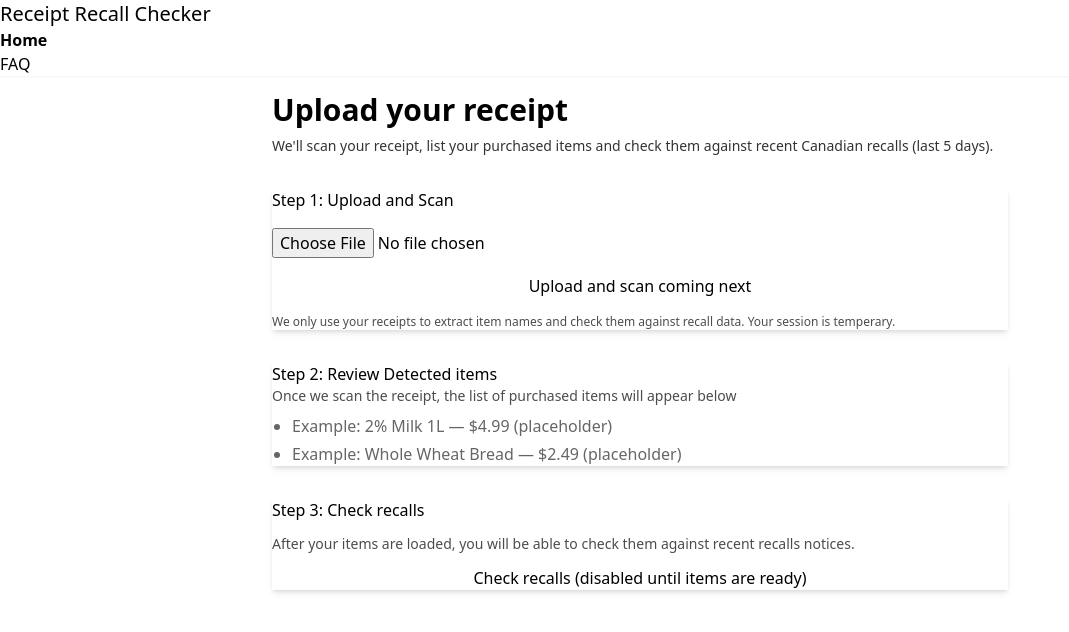
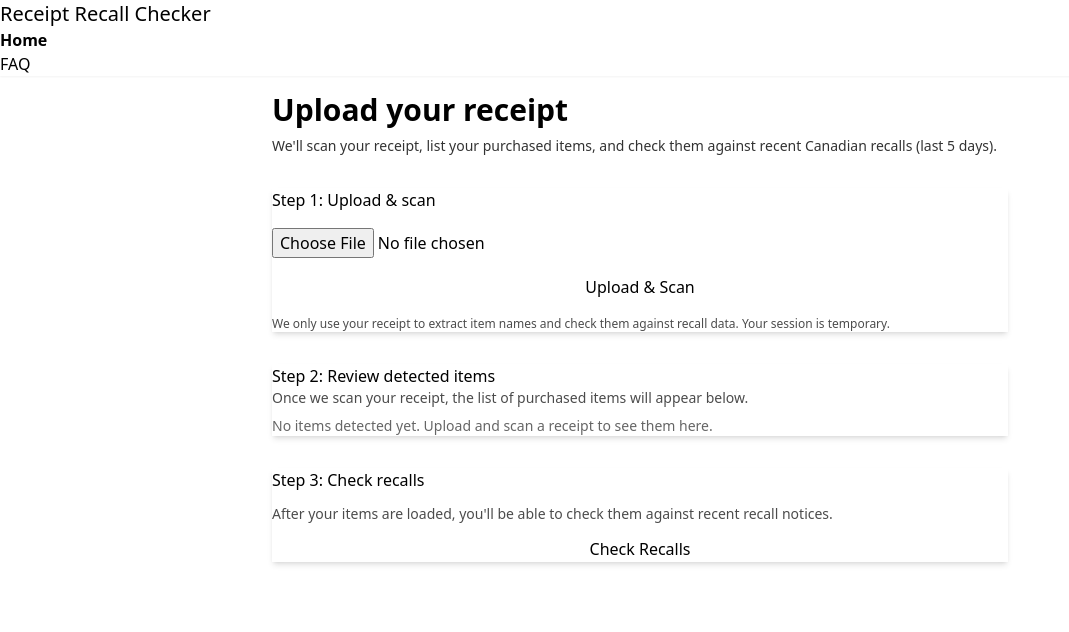
Before and after one commit to bhat0155/receipt-check-Frontend, a React (Vite) app in the folder receipt-frontend/: page / in a window 1280 px wide. Shown: the top 632 px of the page, without its empty margins (0-1069 px from the left). Built offline with nearby package versions, Linux system fonts and the light colour scheme.

Commit message:
added states to homepage and hover on buttons

```diff
--- a/receipt-frontend/src/pages/Homepage.tsx
+++ b/receipt-frontend/src/pages/Homepage.tsx
@@ -1,66 +1,249 @@
-import { uploadReceipt } from "../api"
+import { useState } from "react";
+import type { PurchasedItem, RecallMatch } from "../api";
 
-const Homepage = () => {
+// All the high-level states our Home page can be in.
+// We'll use this to drive button disabled/loading states and what UI to show.
+type FlowStatus =
+  | "idle" // nothing started yet
+  | "uploading" // sending image to backend
+  | "processing" // waiting for OCR + LLM to extract items
+  | "ready" // items loaded, ready to check recalls
+  | "checking" // checking recalls via backend
+  | "done" // result ready (recallMatches filled or empty array)
+  | "error"; // some error occurred
+
+function HomePage() {
+  // Which file the user has chosen in the file input
+  const [file, setFile] = useState<File | null>(null);
+
+  // Where we are in the overall flow
+  const [status, setStatus] = useState<FlowStatus>("idle");
+
+  // The session ID we get back from the backend after upload
+  const [sessionId, setSessionId] = useState<string | null>(null);
+
+  // Purchased items returned from Phase 1 (OCR + LLM extraction)
+  const [purchasedItems, setPurchasedItems] = useState<PurchasedItem[]>([]);
+
+  // Recall matches returned from Phase 2 (recall comparison)
+  const [recallMatches, setRecallMatches] = useState<RecallMatch[] | null>(
+    null
+  );
+
+  // Simple error message to show to the user if something goes wrong
+  const [error, setError] = useState<string | null>(null);
+
+  // NOTE:
+  // In Step 3 and Step 4 we'll implement these handlers:
+  // - a real "upload & scan" function that uses uploadReceipt + getSession
+  // - a real "check recalls" function that uses checkRecalls
+  //
+  // For now, we just keep placeholders so the file compiles.
+  const handleUploadClick = () => {
+    console.log("TODO: implement upload & scan logic in Step 3");
+  };
+
+  const handleCheckRecallsClick = () => {
+    console.log("TODO: implement check recalls logic in Step 4");
+  };
+
+  // UI helpers based on status
+  const isUploadingOrProcessing =
+    status === "uploading" || status === "processing";
+  const isChecking = status === "checking";
+
+  const canUpload = !!file && !isUploadingOrProcessing && !isChecking;
+  const canCheckRecalls = status === "ready";
+
+  // Disabled flags
+  const uploadDisabled = !canUpload;
+  const checkDisabled = !canCheckRecalls;
+
+  // Tooltip texts with 🚫 icon, only when disabled
+  const uploadTooltip = uploadDisabled
+    ? !file
+      ? "🚫 Select a receipt image to enable upload."
+      : isUploadingOrProcessing
+      ? "🚫 Please wait while we scan your receipt."
+      : isChecking
+      ? "🚫 Please wait until recall check finishes."
+      : "🚫 Upload is currently disabled."
+    : "";
+
+  const checkRecallsTooltip = checkDisabled
+    ? "🚫 Upload and scan a receipt first to enable recall check."
+    : "";
+
   return (
-    <div className='space-y-8'>
+    // Original container: works well on web and mobile.
+    // Your <App> layout can still center/constrain width (e.g. max-w-3xl mx-auto p-4).
+    <div className="space-y-8">
+      {/* Error alert at the top if something went wrong */}
+      {error && (
+        <div className="alert alert-error">
+          <span>{error}</span>
+        </div>
+      )}
+
       {/* Intro */}
       <section>
         <h1 className="text-3xl font-bold mb-2">Upload your receipt</h1>
-            <p className='text-sm opacity-80'>
-                We&apos;ll scan your receipt, list your purchased items and check them against
-                recent Canadian recalls (last 5 days).
+        <p className="text-sm opacity-80">
+          We&apos;ll scan your receipt, list your purchased items, and check them
+          against recent Canadian recalls (last 5 days).
         </p>
       </section>
 
       {/* Upload area */}
-        <section className='card bg-base-100 shadow-md'>
-            <div className='card-body space-y-4'>
-                <h2 className='card-title'>Step 1: Upload and Scan</h2>
+      <section className="card bg-base-100 shadow-md">
+        <div className="card-body space-y-4">
+          <h2 className="card-title">Step 1: Upload &amp; scan</h2>
+
           <input
-                type='file'
-                accept='image/*'
-                className='file-input file-input-bordered w-full'
-                ></input>
-                <button className='btn btn-primary w-full' disabled>Upload and scan coming next</button>
-                <p className='text-xs opacity-70'>
-                    We only use your receipts to extract item names and check them against recall data.
-                    Your session is temperary.
+            type="file"
+            accept="image/*"
+            className="file-input file-input-bordered w-full"
+            onChange={(e) => {
+              // Store the selected file in state
+              const selectedFile = e.target.files?.[0] ?? null;
+              setFile(selectedFile);
+              // Clear previous errors/results when user picks a new file
+              setError(null);
+              setSessionId(null);
+              setPurchasedItems([]);
+              setRecallMatches(null);
+              setStatus("idle");
+            }}
+          />
+
+          {/* Custom tooltip wrapper for Upload button */}
+          <div className="relative w-full group">
+            {uploadDisabled && uploadTooltip && (
+              <div className="pointer-events-none absolute -top-10 left-1/2 -translate-x-1/2 bg-base-200 text-xs px-3 py-1 rounded shadow-md opacity-0 group-hover:opacity-100 transition-opacity whitespace-nowrap z-10">
+                {uploadTooltip}
+              </div>
+            )}
+
+            <button
+              className={`btn btn-primary w-full border border-white ${
+                isUploadingOrProcessing ? "loading" : ""
+              }`}
+              onClick={handleUploadClick}
+              disabled={uploadDisabled}
+            >
+              {isUploadingOrProcessing ? "Scanning receipt..." : "Upload & Scan"}
+            </button>
+          </div>
+
+          <p className="text-xs opacity-70">
+            We only use your receipt to extract item names and check them
+            against recall data. Your session is temporary.
           </p>
         </div>
       </section>
 
       {/* Purchased items */}
       <section className="card bg-base-100 shadow-md">
-            <div className='card-body'>
-                <h2 className='card-title'>Step 2: Review Detected items</h2>
-                <p className='text-sm opacity-70 mb-2'>Once we scan the receipt, the list of purchased items will appear below</p>
+        <div className="card-body">
+          <h2 className="card-title">Step 2: Review detected items</h2>
 
-                {/* static placeholder list for now */}
-                <ul className='list-disc ml-5 space-y-1'>
-                    <li className='opacity-60'>
-                         Example: 2% Milk 1L — $4.99 (placeholder)
+          <p className="text-sm opacity-70 mb-2">
+            Once we scan your receipt, the list of purchased items will appear
+            below.
+          </p>
+
+          {/* If we have real items, show them. Otherwise, show placeholder text */}
+          {purchasedItems.length > 0 ? (
+            <ul className="list-disc ml-5 space-y-1">
+              {purchasedItems.map((item, index) => (
+                <li key={index}>
+                  {item.name}
+                  {item.price !== undefined && (
+                    <span className="opacity-70">
+                      {" "}
+                      — ${item.price.toFixed(2)}
+                    </span>
+                  )}
                 </li>
-                    <li className='opacity-60'>
-                         Example: Whole Wheat Bread — $2.49 (placeholder)
-                    </li>
+              ))}
             </ul>
+          ) : (
+            <p className="text-sm opacity-60">
+              No items detected yet. Upload and scan a receipt to see them here.
+            </p>
+          )}
         </div>
       </section>
 
-        {/* recalls section */}
-        <section className='card bg-base-100 shadow-md'>
-            <div className='card-body space-y-3'>
-                <h2 className='card-title'>Step 3: Check recalls</h2>
-                <p className='text-sm opacity-70'>
-                    After your items are loaded, you will be able to check them against
-                    recent recalls notices.
+      {/* Check Recalls */}
+      <section className="card bg-base-100 shadow-md">
+        <div className="card-body space-y-3">
+          <h2 className="card-title">Step 3: Check recalls</h2>
+          <p className="text-sm opacity-70">
+            After your items are loaded, you&apos;ll be able to check them
+            against recent recall notices.
           </p>
-                 <button className='btn btn-primary w-full' disabled>Check recalls (disabled until items are ready)</button>
+
+          {/* Custom tooltip wrapper for Check Recalls button */}
+          <div className="relative w-full group">
+            {checkDisabled && checkRecallsTooltip && (
+              <div className="pointer-events-none absolute -top-10 left-1/2 -translate-x-1/2 bg-base-200 text-xs px-3 py-1 rounded shadow-md opacity-0 group-hover:opacity-100 transition-opacity whitespace-nowrap z-10">
+                {checkRecallsTooltip}
+              </div>
+            )}
+
+            <button
+              className={`btn btn-secondary w-full border border-white ${
+                isChecking ? "loading" : ""
+              }`}
+              onClick={handleCheckRecallsClick}
+              disabled={checkDisabled}
+            >
+              {isChecking ? "Checking recalls..." : "Check Recalls"}
+            </button>
+          </div>
         </div>
       </section>
-        {/* Result modal shell will appear here */}
+
+      {/* Result box (we'll fill the logic in later steps) */}
+      {status === "done" && (
+        <section className="card bg-base-100 shadow-md border border-base-300">
+          <div className="card-body space-y-2">
+            <h2 className="card-title">Result</h2>
+
+            {recallMatches && recallMatches.length > 0 ? (
+              <>
+                <p className="text-sm">
+                  We found the following items on your receipt that may be
+                  related to recent recalls:
+                </p>
+                <ul className="list-disc ml-5 space-y-1">
+                  {recallMatches.map((match, index) => (
+                    <li key={index}>
+                      <span className="font-semibold">
+                        {match.purchasedItemName}
+                      </span>
+                      <span className="block text-sm opacity-80">
+                        {match.recallTitle}
+                      </span>
+                      <span className="block text-xs opacity-70">
+                        Reason: {match.reason}
+                      </span>
+                    </li>
+                  ))}
+                </ul>
+              </>
+            ) : (
+              <p className="text-sm">
+                No recalled items were found for this receipt in the recent
+                recall data 🎉
+              </p>
+            )}
           </div>
-  )
+        </section>
+      )}
+    </div>
+  );
 }
 
-export default Homepage
+export default HomePage;
```
Lines whose indentation alone changed are shown as unchanged.
